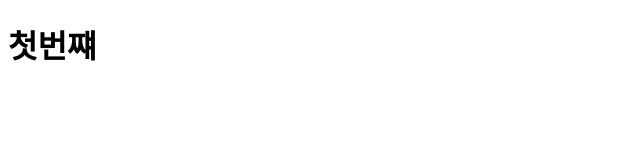
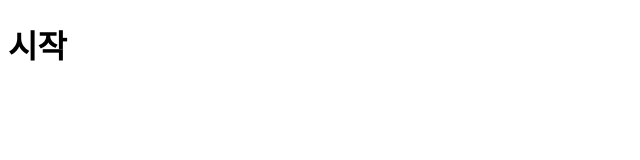
Before and after one commit to Lee-donghyuk/capstone-project, a plain HTML site: page index.html in a window 1280 px wide. Shown: the whole page, without its empty margins (0-640 px from the left). Drawn offline with Linux system fonts and the light colour scheme.

Commit message:
third commit

```diff
--- a/index.html
+++ b/index.html
@@ -1,13 +1,13 @@
 <!DOCTYPE html>
 <html lang="en">
 <head>
-    <meta charset="UTF-8">
-    <meta name="viewport" content="width=device-width, initial-scale=1.0">
-    <title>Document</title>
+  <meta charset="UTF-8">
+  <meta name="viewport" content="width=device-width, initial-scale=1.0">
+  <title>Document</title>
 </head>
 <body>
     <h1>
-        첫번쨰
+      시작
     </h1>
 </body>
 </html>
```
